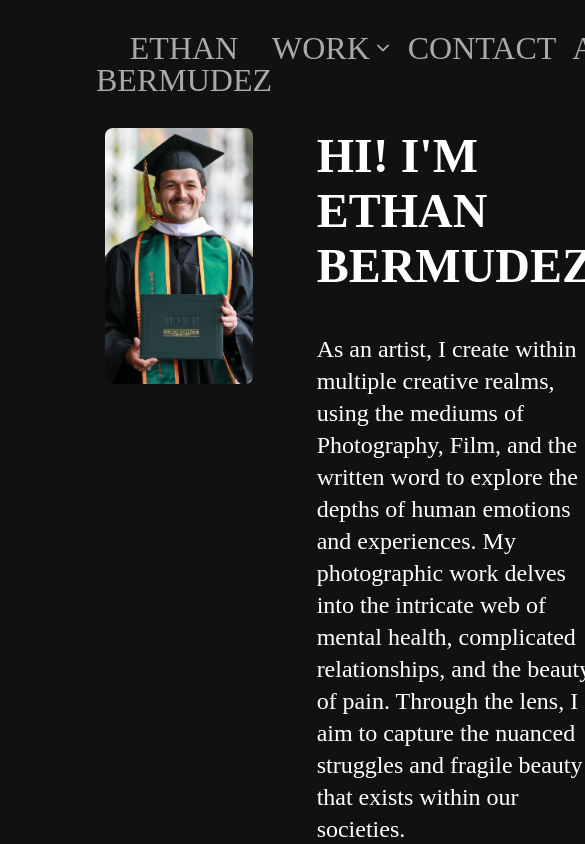
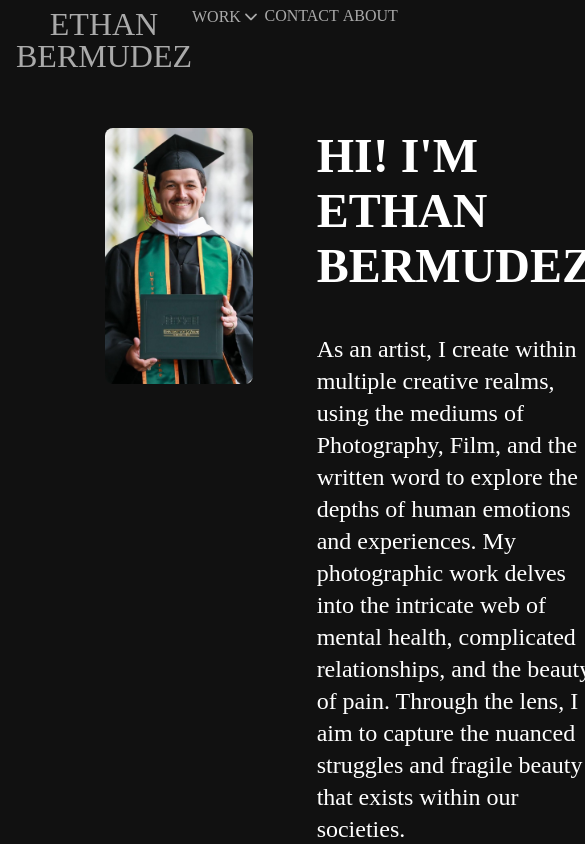
Before and after one commit to joey8angelo/ethan_web, a React (Vite) app: page /about in a window 390 px wide. Shown: the top 844 px of the page, 585 px wide, since content can reach past the window. Built offline with nearby package versions, Linux system fonts and the light colour scheme; a web font is replaced by a local one.

Commit message:
init mobile support

```diff
--- a/src/components/Footer/Footer.module.css
+++ b/src/components/Footer/Footer.module.css
@@ -1,5 +1,6 @@
 .footer {
   width: 100vw;
+  overflow: hidden;
 }
 
 .contactSection {
@@ -11,6 +12,7 @@
   justify-content: space-between;
   padding: 0rem 6rem 0rem 6rem;
 }
+
 
 .contactContent {
   display: flex;
@@ -50,3 +52,42 @@
   white-space: pre;
   width: fit-content;
 }
+
+
+@media only screen and (max-width: 1023px) {
+  .contactSection {
+    padding: 0rem 4rem 0rem 4rem;
+
+  }
+  .contactContent {
+    font-size: 1rem;
+    gap: 0.5rem;
+  }
+  .contactContent h2 {
+    font-size: 2rem;
+  }
+  .contactSocials {
+    font-size: 1rem;
+  }
+}
+
+@media only screen and (max-width: 760px) {
+  .contactSection {
+    padding: 0rem 2rem 0rem 2rem;
+    height: 30vh;
+    flex-direction: column;
+    align-items: center;
+    justify-content: center;
+    gap: 1rem;
+  }
+  .contactContent {
+    align-items: center;
+    text-align: center;
+  }
+  .contactContent h2 {
+    font-size: 1.5rem;
+  }
+  .contactSocials {
+    align-items: center;
+  }
+}
--- a/src/components/Header/Header.module.css
+++ b/src/components/Header/Header.module.css
@@ -7,7 +7,8 @@
   justify-content: space-between;
   box-sizing: border-box;
   flex-direction: row;
-  padding: 2rem 6rem 1rem 6rem;
+  padding-top: 2rem;
+  padding-bottom: 1rem;
   line-height: 1;
   z-index: 100;
 }
@@ -35,12 +36,46 @@
   /* margin: auto 0; */
 }
 
+@media only screen and (max-width: 1023px) {
+  .header {
+    padding-top: 1rem;
+    padding-bottom: 0.5rem;
+  }
+
+  .headerTitleContainer {
+    font-size: 2rem;
+  }
+
+  .headerNav {
+    font-size: 1.5rem;
+    gap: 0.5rem;
+  }
+}
+
+
 .workTitle {
   display: flex;
   flex-direction: row;
   align-items: center;
   gap: 0.25rem;
   cursor: pointer;
+}
+
+@media only screen and (max-width: 760px) {
+  .header {
+    padding-top: 0.5rem;
+    padding-bottom: 0.5rem;
+  }
+  .headerTitleContainer {
+    font-size: 1.5rem;
+  }
+  .headerNav {
+    font-size: 1rem;
+    gap: 0.25rem;
+  }
+  .workTitle {
+    gap: 0.1rem;
+  }
 }
 
 .workDropdown {
--- a/src/components/Header/index.tsx
+++ b/src/components/Header/index.tsx
@@ -6,6 +6,7 @@ import SlideElement from "@/components/SlideElement";
 import { AnimatePresence, motion } from "motion/react";
 import { useLenis } from "lenis/react";
 import Color from "color";
+import { useResponsive } from "@/hooks/";
 
 interface WorkButtonProps {
   color: string;
@@ -53,11 +54,7 @@ function WorkButton({ color, isHome }: WorkButtonProps) {
         <SlideElement duration={0.3} active={isHovered}>
           <div
             onClick={() => {
-              if (isHome) {
-                lenis?.scrollTo("#short-films");
-              } else {
-                window.location.href = "/#short-films";
-              }
+              setIsHovered(!isHovered);
             }}
           >
             WORK
@@ -195,6 +192,10 @@ export default function Header({
   const lenis = useLenis();
   const isHome = window.location.pathname === "/";
   const [isTop, setIsTop] = useState(true);
+  const { isMobile, isTablet } = useResponsive();
+
+  const padSz = isMobile ? 0.5 : isTablet ? 1 : 2;
+  const altPadSz = isMobile ? 1 : isTablet ? 4 : 6;
 
   useEffect(() => {
     const handleScroll = () => {
@@ -210,10 +211,10 @@ export default function Header({
   return (
     <motion.header
       className={styles.header}
-      initial={{ paddingLeft: "2rem", paddingRight: "2rem" }}
+      initial={{ paddingLeft: `${padSz}rem`, paddingRight: `${padSz}rem` }}
       animate={{
-        paddingLeft: altLayout ? "6rem" : "2rem",
-        paddingRight: altLayout ? "6rem" : "2rem",
+        paddingLeft: altLayout ? `${altPadSz}rem` : `${padSz}rem`,
+        paddingRight: altLayout ? `${altPadSz}rem` : `${padSz}rem`,
         color,
         backdropFilter: isTop ? "none" : "blur(10px)",
         transition: { duration: 0.3 },
--- a/src/components/HorizontalScrollSection/HorizontalScrollSection.module.css
+++ b/src/components/HorizontalScrollSection/HorizontalScrollSection.module.css
@@ -15,7 +15,6 @@
 
 .horizontalScroll {
   white-space: nowrap;
-  font-size: 2rem;
 }
 
 .sectionMarker {
--- a/src/components/WorkGallery/WorkGallery.module.css
+++ b/src/components/WorkGallery/WorkGallery.module.css
@@ -7,7 +7,6 @@
   height: 100vh;
   display: inline-flex;
   flex-direction: column;
-  /* padding: 1rem; */
 }
 
 .galleryTitle {
@@ -17,7 +16,9 @@
   padding-bottom: 2rem;
   font-family: Aachen;
   flex-grow: 0;
+  font-size: 2.5rem;
 }
+
 
 .galleryTitleUnderline {
   height: 0.25rem;
@@ -33,7 +34,7 @@
   flex-direction: column;
   align-items: center;
   justify-content: center;
-  padding: 0 2rem;
+  padding: 0 2rem 2rem 2rem;
   overflow: hidden;
 }
 .hovP {
@@ -74,3 +75,19 @@
 .gifContainer {
   border-radius: 1rem;
 }
+
+@media only screen and (max-width: 1023px) {
+  .galleryTitle {
+    font-size: 1.5rem;
+  }
+
+  .galleryContent {
+  height: calc(100vh - 4rem);
+    margin-top: 4rem;
+  }
+
+  .galleryTitle {
+    padding-left: 1rem;
+    padding-bottom: 1rem;
+  }
+}
--- a/src/components/WorkGallery/data.ts
+++ b/src/components/WorkGallery/data.ts
@@ -1,7 +1,9 @@
 const data = [
   {
     title: "Short Films",
-    size: 80,
+    lg: 80,
+    md: 100,
+    sm: 200,
     rows: 1,
     data: {
       gif: [
@@ -22,7 +24,9 @@ const data = [
   },
   {
     title: "Music Videos",
-    size: 100,
+    lg: 100,
+    md: 140,
+    sm: 300,
     rows: 2,
     data: {
       gif: [
@@ -67,7 +71,9 @@ const data = [
   },
   {
     title: "Concerts",
-    size: 133,
+    lg: 133,
+    md: 185,
+    sm: 398,
     rows: 2,
     data: {
       // img: [
@@ -165,7 +171,9 @@ const data = [
   },
   {
     title: "Weddings",
-    size: 60,
+    lg: 60,
+    md: 80,
+    sm: 100,
     rows: 1,
     data: {
       gif: [
@@ -179,7 +187,9 @@ const data = [
   },
   {
     title: "Portraits",
-    size: 350,
+    lg: 350,
+    md: 600,
+    sm: 950,
     rows: 2,
     data: {
       img: [
@@ -278,7 +288,9 @@ const data = [
   },
   {
     title: "Published Work",
-    size: 150,
+    lg: 150,
+    md: 260,
+    sm: 400,
     rows: 2,
     data: {
       publication: [
--- a/src/components/WorkGallery/index.tsx
+++ b/src/components/WorkGallery/index.tsx
@@ -15,6 +15,7 @@ import LightBox, { type LightBoxHandle } from "@/components/LightBox";
 import { LiteYoutubeEmbed } from "react-lite-yt-embed";
 import { animate } from "motion";
 import data from "./data";
+import { useResponsive } from "@/hooks/";
 
 // Each element can be a single component in the future
 // each has almost identical logic
@@ -120,13 +121,19 @@ function PublicationElement({
       </motion.a>
       <a
         href={link}
-        style={{ display: "flex", flexDirection: "column", gap: "4px" }}
+        style={{
+          display: "flex",
+          flexDirection: "column",
+          gap: "4px",
+          width: "100%",
+        }}
       >
         <h3
           style={{
             fontWeight: 600,
             fontSize: "1.1rem",
             margin: 0,
+            textWrap: "wrap",
           }}
         >
           {title}
@@ -487,17 +494,29 @@ function GalleryContainer({
   );
 }
 
-const preSumSizes: number[] = [];
-let totalSize = 0;
+const preSumLg: number[] = [];
+const preSumMd: number[] = [];
+const preSumSm: number[] = [];
+let totalLg = 0;
+let totalMd = 0;
+let totalSm = 0;
 data.forEach((section) => {
-  preSumSizes.push(totalSize);
-  totalSize += section.size;
+  preSumLg.push(totalLg);
+  preSumMd.push(totalMd);
+  preSumSm.push(totalSm);
+  totalLg += section.lg;
+  totalMd += section.md;
+  totalSm += section.sm;
 });
 
 export default function WorkGallery() {
   const [height, setHeight] = useState(window.innerHeight);
   const [width, setWidth] = useState(window.innerWidth);
   const aspectOff = (height / width) * 100;
+  const { isMobile, isTablet } = useResponsive();
+
+  const totalSize = isMobile ? totalSm : isTablet ? totalMd : totalLg;
+  const preSumSizes = isMobile ? preSumSm : isTablet ? preSumMd : preSumLg;
 
   useEffect(() => {
     const handleResize = () => {
@@ -523,7 +542,7 @@ export default function WorkGallery() {
             <GalleryContainer
               key={idx}
               title={section.title}
-              size={section.size}
+              size={isMobile ? section.sm : isTablet ? section.md : section.lg}
               start={preSumSizes[idx]}
               totalSize={totalSize}
               data={section.data}
--- a/src/hooks/index.ts
+++ b/src/hooks/index.ts
@@ -1 +1,2 @@
 export { useHover } from "./useHover";
+export { useResponsive } from "./useResponsive";
--- /dev/null
+++ b/src/hooks/useResponsive.tsx
@@ -0,0 +1,23 @@
+import { useState, useEffect } from "react";
+
+export function useResponsive() {
+  const [isMobile, setIsMobile] = useState(false);
+  const [isTablet, setIsTablet] = useState(false);
+
+  useEffect(() => {
+    const handleResize = () => {
+      setIsMobile(window.innerWidth <= 768);
+      setIsTablet(window.innerWidth > 768 && window.innerWidth <= 1024);
+    };
+
+    handleResize(); // Initial check
+    window.addEventListener("resize", handleResize);
+    return () => window.removeEventListener("resize", handleResize);
+  }, []);
+
+  useEffect(() => {
+    console.log(`isMobile: ${isMobile}, isTablet: ${isTablet}`);
+  }, [isMobile, isTablet]);
+
+  return { isMobile, isTablet };
+}
--- a/src/index.css
+++ b/src/index.css
@@ -31,9 +31,9 @@ body {
   place-items: center;
   min-width: 320px;
   min-height: 100vh;
-  overflow-x: hidden;
   font-family: AlteHaasGrotesk;
   color: black;
+  overflow: hidden;
 }
 
 a {
--- a/src/pages/Home/Home.module.css
+++ b/src/pages/Home/Home.module.css
@@ -45,3 +45,10 @@
   gap: 0.5rem;
   color: black;
 }
+
+@media only screen and (max-width: 1023px) {
+  .hero {
+    font-size: 1.5rem;
+  }
+
+}
--- a/src/pages/Home/index.tsx
+++ b/src/pages/Home/index.tsx
@@ -16,6 +16,7 @@ import { useLenis } from "lenis/react";
 import LightBox, { type LightBoxHandle } from "@/components/LightBox";
 
 import { LiteYoutubeEmbed } from "react-lite-yt-embed";
+import { useResponsive } from "@/hooks/";
 
 const dc = "#111111";
 const lc = "#f8f8f8";
@@ -34,6 +35,8 @@ export default function Home() {
   const headerColor = topInVew ? "white" : footerInView ? "#aaaaaa" : "black";
 
   const lbRef = useRef<LightBoxHandle>(null);
+
+  const { isMobile, isTablet } = useResponsive();
 
   return (
     <>
@@ -63,7 +66,7 @@ export default function Home() {
               style={{
                 width: "fit-content",
                 textAlign: "center",
-                fontSize: "2rem",
+                fontSize: isMobile ? "1rem" : isTablet ? "1.5rem" : "2rem",
               }}
             >
               ETHAN BERMUDEZ
```
